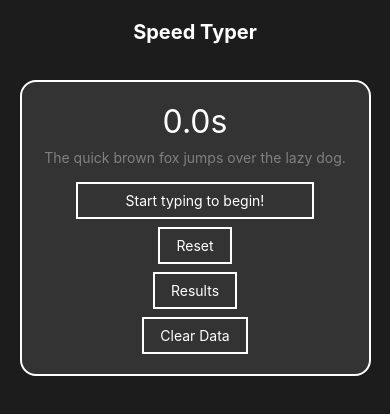
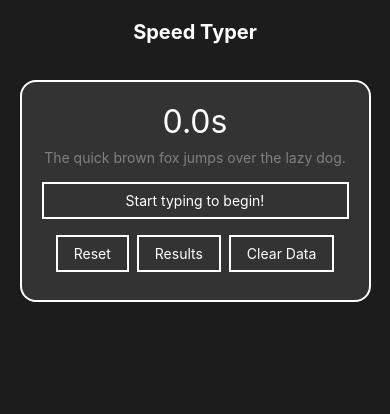
Before and after one commit to mcohen2000/speed-typer, a React Native app: screen / in a window 390 px wide. Shown: the top 414 px of the page. Built offline with nearby package versions, Linux system fonts and the light colour scheme.

Commit message:
Fixed Button Styles + Removed Junk

```diff
--- a/App.js
+++ b/App.js
@@ -1,6 +1,6 @@
 import { StatusBar } from 'expo-status-bar';
 import { useState, useEffect } from 'react';
-import { StyleSheet, Text, View, SafeAreaView, TextInput, KeyboardAvoidingView, TouchableOpacity, Modal, ScrollView } from 'react-native';
+import { StyleSheet, Text, View, SafeAreaView, TextInput, TouchableOpacity, Modal, ScrollView } from 'react-native';
 import AsyncStorage from '@react-native-async-storage/async-storage';
 
 export default function App() {
@@ -109,7 +109,6 @@ export default function App() {
             )}
           </Text>
         </View>
-        <View styles={styles.keyboardWrapper}>
         <TextInput
           style={styles.input}
           placeholder='Start typing to begin!'
@@ -117,7 +116,7 @@ export default function App() {
           onChangeText={newText => handleStart(newText)}
           value={input}
         />
-        </View>
+        <View style={styles.buttonsWrapper}>
           <TouchableOpacity
               style={styles.resetButton}
               onPress={() => handleReset()}
@@ -136,6 +135,7 @@ export default function App() {
           >
             <Text style={styles.clearText}>Clear Data</Text>
           </TouchableOpacity>
+        </View>
       </View>
       <Modal
         visible= {showResults}
@@ -175,8 +175,6 @@ export default function App() {
             </View>
           </View>
         </Modal>
-      {/* {showResults === true ?
-          : <View style={styles.hiddenResults}></View>} */}
       <StatusBar style="light"/>
     </SafeAreaView>
   );
@@ -234,24 +232,7 @@ const styles = StyleSheet.create({
     borderBottomWidth: 2,
     borderColor: 'white',
   },
-  hiddenResults: {
-    position: 'absolute',
-    top: '100%',
-    left: 0,
-    borderRadius: 16,
-    overflow: 'hidden',
-    borderColor: 'white',
-    borderWidth: 2,
-    justifyContent: 'start',
-    alignItems: 'center',
-    width: '100%',
-    height: '100%',
-    // margin: 16,
-    // padding: 20,
-    backgroundColor: 'rgba(56, 56, 56, 1)',
-  },
   modalHeader: {
-
     width: '100%',
     borderBottomColor: 'white',
     borderBottomWidth: 2,
@@ -324,9 +305,6 @@ const styles = StyleSheet.create({
   test: {
     paddingVertical: 8,
   },
-  keyboardWrapper: {
-    minWidth: '100%',
-  },
   input: {
     marginTop: 8,
     minWidth: '100%',
@@ -336,8 +314,17 @@ const styles = StyleSheet.create({
     borderColor: 'white',
     borderWidth: 2
   },
+  buttonsWrapper: {
+    width: '100%',
+    marginTop: 8,
+    gap: 8,
+    rowGap: 0,
+    flexDirection: 'row',
+    flexWrap: 'wrap',
+    justifyContent: 'center',
+    alignItems: 'center'
+  },
   resetButton: {
-    marginTop: 8,
     textAlign: 'center',
     color: 'white',
     paddingHorizontal: 16,
```
Lines whose indentation alone changed are shown as unchanged.
